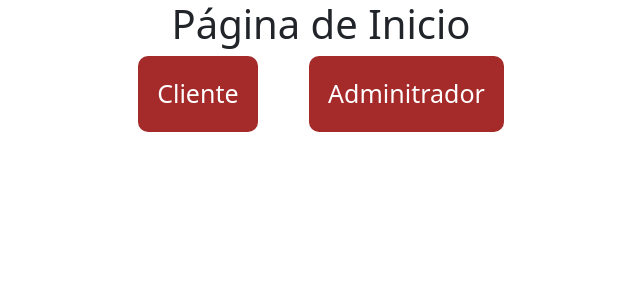
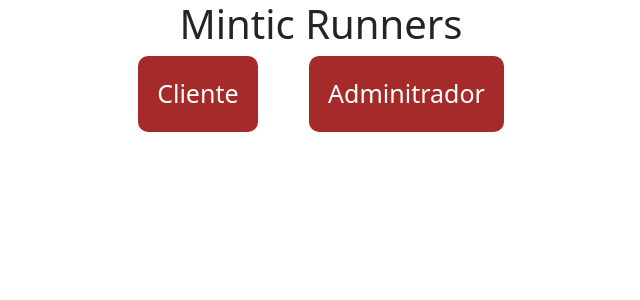
Before and after one commit to MinTICRunners/Proyecto_MinTICRunners, a React (Create React App) app in the folder runners/: page /admin in a window 1280 px wide. Shown: the top 300 px of the page, without its empty margins (319-959 px from the left). Built offline with nearby package versions, Linux system fonts and the light colour scheme.

Commit message:
cambio titulo y totales producto

```diff
--- a/runners/package.json
+++ b/runners/package.json
@@ -10,7 +10,7 @@
     "react": "^18.2.0",
     "react-bootstrap": "^2.5.0",
     "react-dom": "^18.2.0",
-    "react-scripts": "5.0.1",
+    "react-scripts": "^5.0.1",
     "web-vitals": "^2.1.4"
   },
   "scripts": {
--- a/runners/src/components/admin/admin.js
+++ b/runners/src/components/admin/admin.js
@@ -101,7 +101,7 @@ function Admin () {
           <tr>
                 <td></td>
                 <td></td>
-                <td><b>La suma es: </b></td>
+                <td><b>Total Ventas: </b></td>
                 <td>{suma}</td>
                 <td></td>
             </tr>
--- a/runners/src/components/admin/inicio.js
+++ b/runners/src/components/admin/inicio.js
@@ -6,7 +6,7 @@ import Admin from "./admin";
 const Inicio = () => {
 
     let init = <div>
-                    <h1> Página de Inicio </h1>
+                    <h1> Mintic Runners </h1>
                     <button onClick={vistaCliente} className="buttonInicio"> Cliente </button>
                     <button onClick={vistaAdmin} className="buttonInicio"> Adminitrador </button>
                 </div>
```
Also changed, not shown: 1 other file (tests, documents, lock files or other folders).
